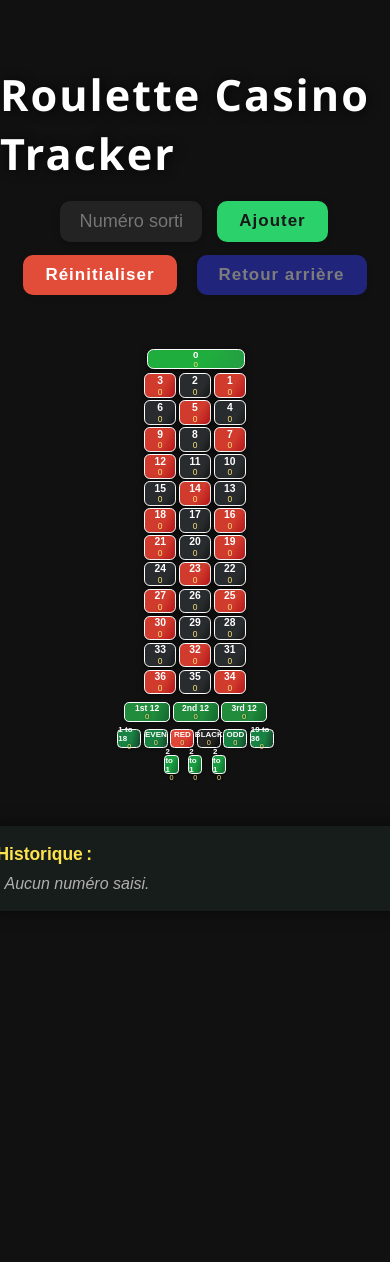
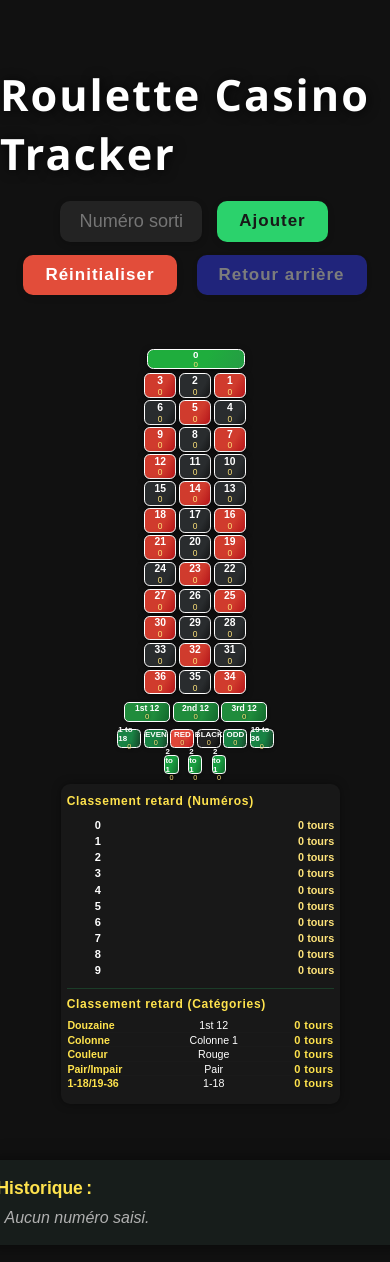
Before and after one commit to PlatiniumYT/CasinoTEST, a React (Create React App) app: page / in a window 390 px wide. Shown: the top 1262 px of the page. Before the commit the page ends 941 px from the top, so only its background shows below. Built offline with nearby package versions, Linux system fonts and the light colour scheme.

Commit message:
Mise à jour du classement responsive

```diff
--- a/src/App.css
+++ b/src/App.css
@@ -421,8 +421,21 @@ body {
   .table-roulette { width: 98vw; }
 }
 @media (max-width: 900px) {
-  .side-ranking { display: none; }
-  .table-roulette, .main-table-v2, .dozen-row, .outside-row, .col-row { max-width: 98vw; }
+  .table-roulette {
+    flex-direction: column;
+    align-items: center;
+    max-width: 98vw;
+  }
+  .side-ranking {
+    display: block;
+    margin: 20px auto 0 auto;
+    min-width: unset;
+    width: 96vw;
+    max-width: 500px;
+    padding: 13px 10px;
+    align-items: flex-start;
+  }
+  .main-table-v2, .dozen-row, .outside-row, .col-row { max-width: 98vw; }
   .dozen-cell { width: 120px; }
   .outside-cell { width: 65px; }
   .col-cell { width: 43px; margin-right: 35px;}
@@ -434,4 +447,10 @@ body {
   .dozen-cell { width: 90px; }
   .outside-cell { width: 45px; }
   .col-cell { width: 25px; margin-right: 18px;}
+  .side-ranking {
+    width: 98vw;
+    max-width: 99vw;
+    padding: 7px 2vw 9px 2vw;
+    font-size: 0.95em;
+  }
 }
```
